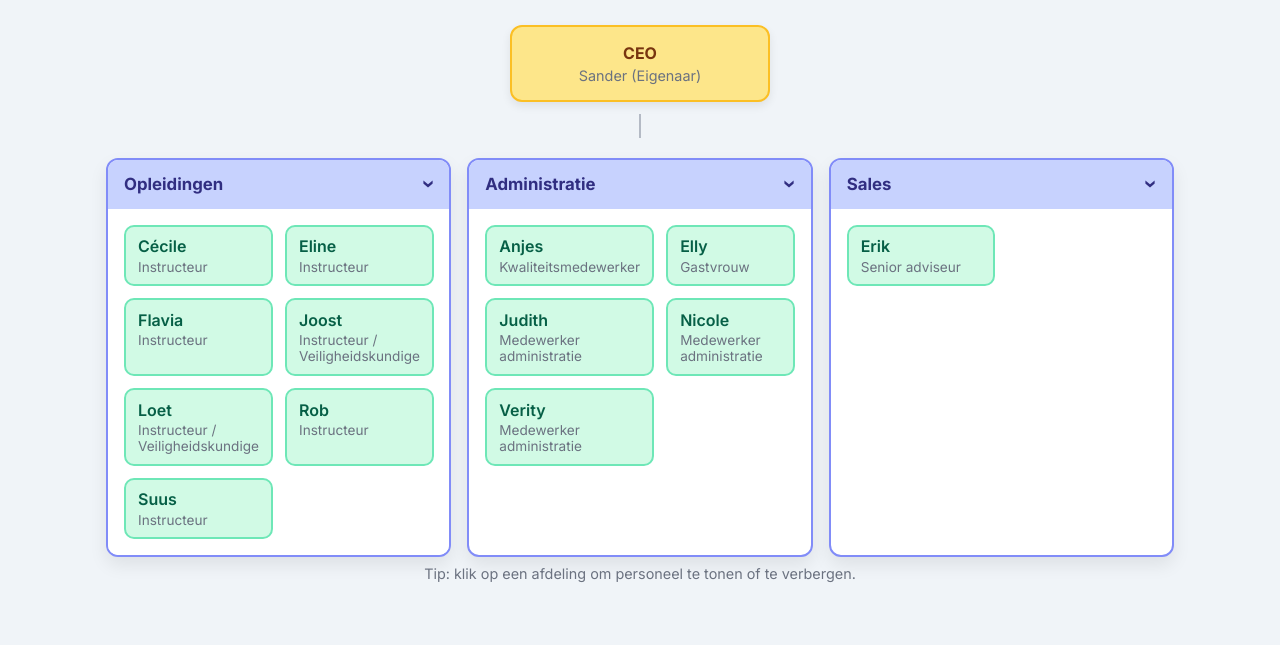
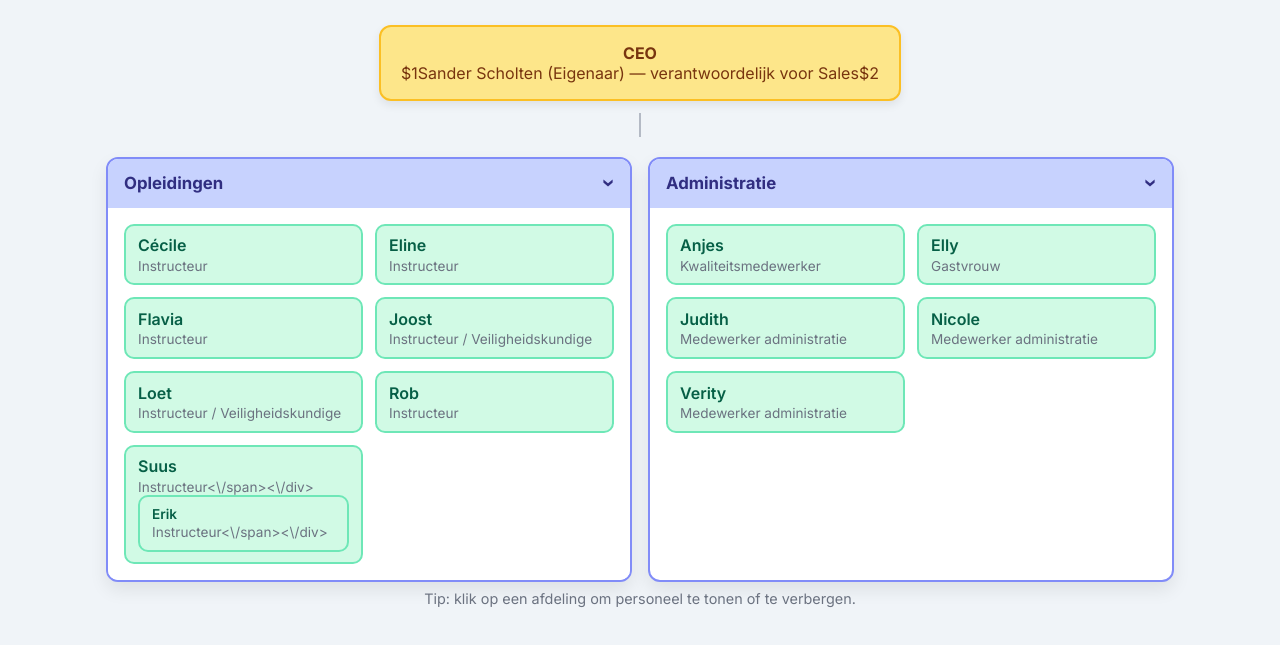
Before and after one commit to Djennis333/Organogram-First-Care, a plain HTML site: page index.html in a window 1280 px wide. Shown: the part 85-730 px from the top of the page. Drawn offline with Linux system fonts and the light colour scheme.

Commit message:
Update index.html

```diff
--- a/index.html
+++ b/index.html
@@ -68,7 +68,7 @@
     <div class="stack" aria-label="Directie">
       <div class="card ceo">
         <div style="font-weight:700">CEO</div>
-        <div class="muted" style="margin: .25rem 0 0">Sander (Eigenaar)</div>
+        $1Sander Scholten (Eigenaar) — verantwoordelijk voor Sales$2
       </div>
       <div class="rule" aria-hidden="true"></div>
     </div>
@@ -88,7 +88,8 @@
           <div class="emp"><span class="name">Joost</span> <span class="role">Instructeur / Veiligheidskundige</span></div>
           <div class="emp"><span class="name">Loet</span> <span class="role">Instructeur / Veiligheidskundige</span></div>
           <div class="emp"><span class="name">Rob</span> <span class="role">Instructeur</span></div>
-          <div class="emp"><span class="name">Suus</span> <span class="role">Instructeur</span></div>
+          <div class="emp"><span class="name">Suus</span> <span class="role">Instructeur<\/span><\/div>
+          <div class="emp"><span class="name">Erik</span> <span class="role">Instructeur<\/span><\/div>
         </div>
       </details>
 
@@ -107,16 +108,7 @@
         </div>
       </details>
 
-      <!-- Sales -->
-      <details class="dept" open>
-        <summary>
-          <span>Sales</span>
-          <span class="chev">›</span>
-        </summary>
-        <div class="emp-wrap">
-          <div class="emp"><span class="name">Erik</span> <span class="role">Senior adviseur</span></div>
-        </div>
-      </details>
+
     </section>
 
     <p class="muted">Tip: klik op een afdeling om personeel te tonen of te verbergen.</p>
```
